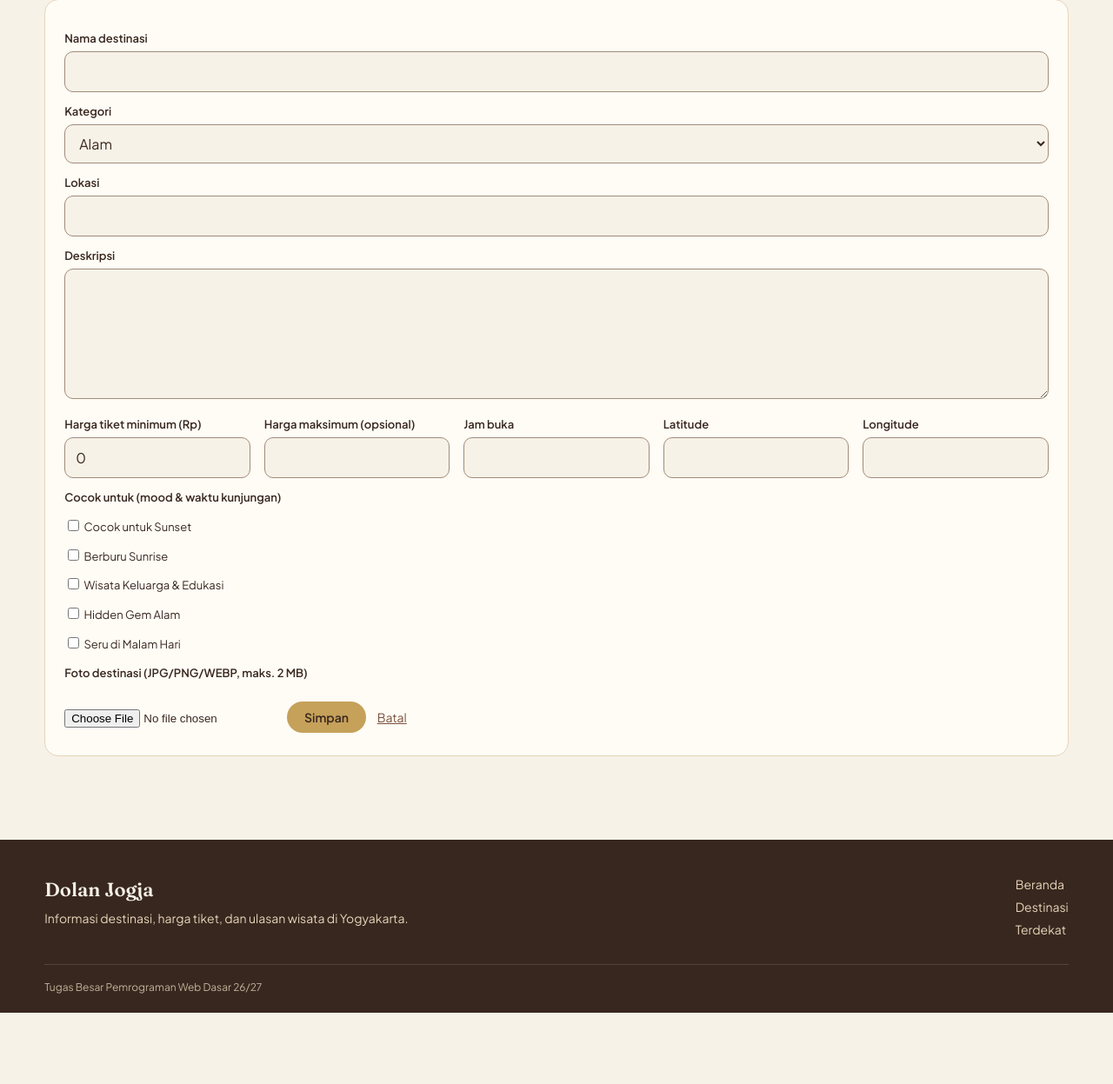
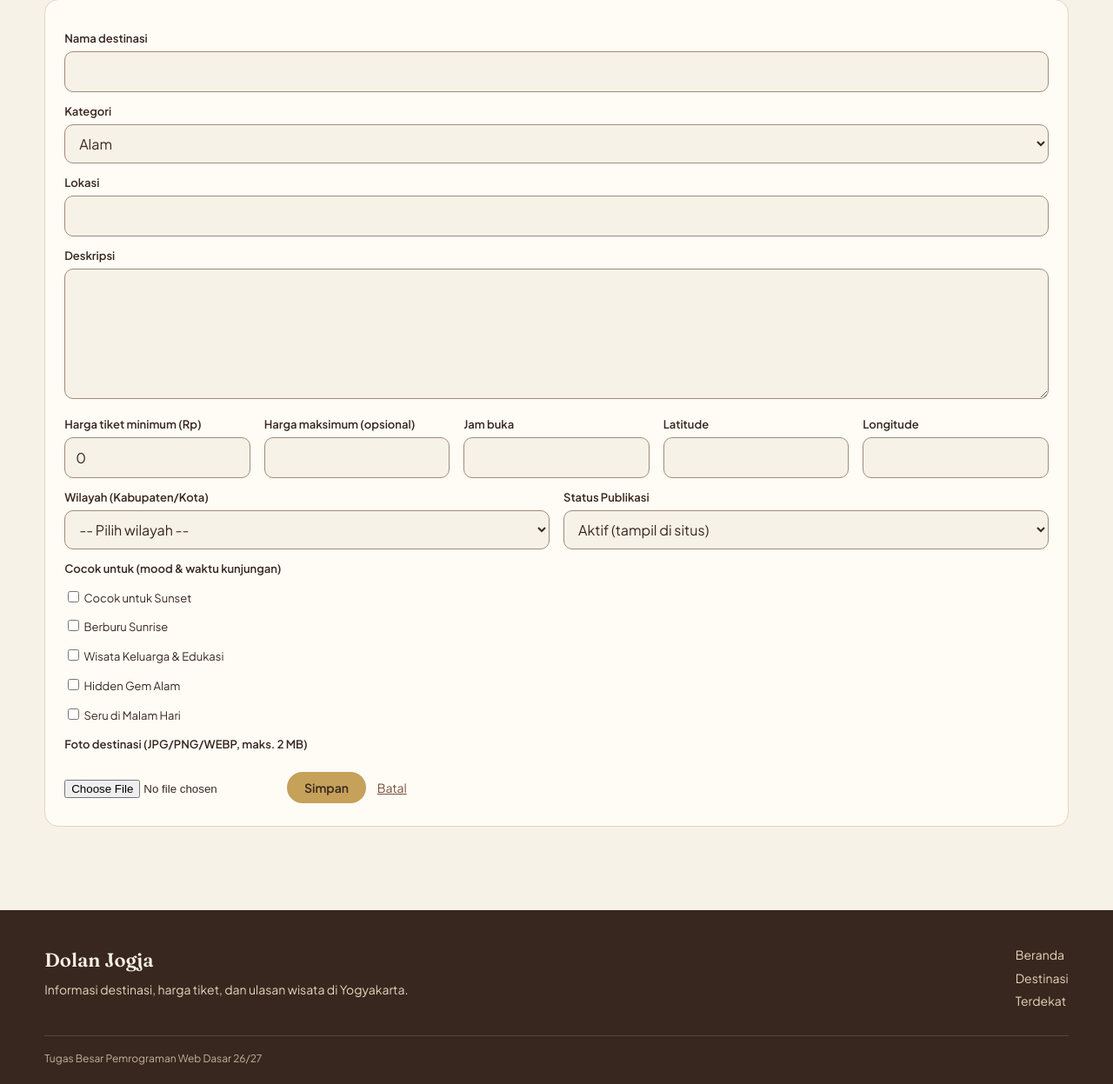
Before and after one commit to FerittoMoka/TubesPWD_A_7, a PHP site: page /admin/destinasi.php in a window 1280 px wide. Shown: the part 227-1474 px from the top of the page at 87% size. Before the commit the page ends 1392 px from the top, so only its background shows below. Run offline with PHP 8.4, Linux system fonts and the light colour scheme; a user stored in the database is signed in; data comes from the database, SQL or seed files in the repository; both versions use the stored data as it was after the commit.

Commit message:
update fitur baru coy

```diff
--- a/TugasBesar/admin/destinasi.php
+++ b/TugasBesar/admin/destinasi.php
@@ -1,11 +1,12 @@
 <?php
 require_once __DIR__ . "/../includes/init.php";
 require_once __DIR__ . "/../includes/mood.php";
+require_once __DIR__ . "/../includes/wilayah.php";
 wajib_admin();
 
 $id = (int) ($_GET["id"] ?? 0);
 $d = array("nama" => "", "category_id" => 0, "lokasi" => "", "deskripsi" => "", "harga_tiket" => 0,
-           "harga_maks" => "", "jam_buka" => "", "tag" => "", "latitude" => "", "longitude" => "", "foto" => null);
+           "harga_maks" => "", "jam_buka" => "", "tag" => "", "wilayah" => "", "status" => "aktif", "latitude" => "", "longitude" => "", "foto" => null);
 if ($id) {
     $s = $conn->prepare("SELECT * FROM destinations WHERE id=?");
     $s->bind_param("i", $id);
@@ -15,6 +16,8 @@ if ($id) {
     $d = $found;
 }
 $daftar_kategori = $conn->query("SELECT id, nama FROM categories ORDER BY nama")->fetch_all(MYSQLI_ASSOC);
+$daftar_wilayah = daftar_wilayah();
+$daftar_status  = daftar_status();
 $error = "";
 
 if ($_SERVER["REQUEST_METHOD"] === "POST") {
@@ -31,10 +34,12 @@ if ($_SERVER["REQUEST_METHOD"] === "POST") {
     // Tag mood: hanya nilai yang ada di daftar_mood() yang diterima (whitelist)
     $tag_pilih = array_values(array_intersect(array_keys(daftar_mood()), (array) ($_POST["tag"] ?? array())));
     $tag_str = implode(",", $tag_pilih);
+    $wilayah_in = trim($_POST["wilayah"] ?? "");
+    $status_in  = $_POST["status"] ?? "aktif";
 
     /* tampilkan kembali input jika ada error */
     $d = array_merge($d, array("nama" => $nama, "lokasi" => $lokasi, "deskripsi" => $desc, "category_id" => $cat,
-        "jam_buka" => $jam, "harga_tiket" => $tiket_s, "harga_maks" => $maks_s, "latitude" => $lat_s, "longitude" => $lng_s, "tag" => $tag_str));
+        "jam_buka" => $jam, "harga_tiket" => $tiket_s, "harga_maks" => $maks_s, "latitude" => $lat_s, "longitude" => $lng_s, "tag" => $tag_str, "wilayah" => $wilayah_in, "status" => $status_in));
 
     $kategori_valid = false;
     foreach ($daftar_kategori as $k) { if ((int) $k["id"] === $cat) { $kategori_valid = true; } }
@@ -43,6 +48,10 @@ if ($_SERVER["REQUEST_METHOD"] === "POST") {
         $error = "Nama dan lokasi wajib diisi (nama maks. 100, lokasi maks. 200 karakter).";
     } elseif (!$kategori_valid) {
         $error = "Pilih kategori yang valid.";
+    } elseif ($wilayah_in !== "" && !in_array($wilayah_in, $daftar_wilayah, true)) {
+        $error = "Pilih wilayah yang valid.";
+    } elseif (!isset($daftar_status[$status_in])) {
+        $error = "Pilih status publikasi yang valid.";
     } elseif (!ctype_digit($tiket_s) || ($maks_s !== "" && !ctype_digit($maks_s))) {
         $error = "Harga tiket harus berupa angka bulat (Rupiah).";
     } elseif (($lat_s !== "" && (!is_numeric($lat_s) || $lat_s < -90 || $lat_s > 90))
@@ -59,17 +68,18 @@ if ($_SERVER["REQUEST_METHOD"] === "POST") {
             $lat   = $lat_s === "" ? null : (float) $lat_s;
             $lng   = $lng_s === "" ? null : (float) $lng_s;
             $tag   = $tag_str === "" ? null : $tag_str;
+            $wilayah = $wilayah_in === "" ? null : $wilayah_in;
             $foto_lama = $d["foto"];
             if (!empty($_POST["hapus_foto"]) && $foto_baru === null) { hapus_gambar("destinasi", $foto_lama); $foto_final = null; }
             elseif ($foto_baru !== null) { hapus_gambar("destinasi", $foto_lama); $foto_final = $foto_baru; }
             else { $foto_final = $foto_lama; }
 
             if ($id) {
-                $s = $conn->prepare("UPDATE destinations SET category_id=?, nama=?, lokasi=?, deskripsi=?, harga_tiket=?, harga_maks=?, jam_buka=?, tag=?, latitude=?, longitude=?, foto=? WHERE id=?");
-                $s->bind_param("isssiissddsi", $cat, $nama, $lokasi, $desc, $tiket, $maks, $jam, $tag, $lat, $lng, $foto_final, $id);
+                $s = $conn->prepare("UPDATE destinations SET category_id=?, nama=?, lokasi=?, deskripsi=?, harga_tiket=?, harga_maks=?, jam_buka=?, tag=?, wilayah=?, status=?, latitude=?, longitude=?, foto=? WHERE id=?");
+                $s->bind_param("isssiissssddsi", $cat, $nama, $lokasi, $desc, $tiket, $maks, $jam, $tag, $wilayah, $status_in, $lat, $lng, $foto_final, $id);
             } else {
-                $s = $conn->prepare("INSERT INTO destinations (category_id,nama,lokasi,deskripsi,harga_tiket,harga_maks,jam_buka,tag,latitude,longitude,foto) VALUES (?,?,?,?,?,?,?,?,?,?,?)");
-                $s->bind_param("isssiissdds", $cat, $nama, $lokasi, $desc, $tiket, $maks, $jam, $tag, $lat, $lng, $foto_final);
+                $s = $conn->prepare("INSERT INTO destinations (category_id,nama,lokasi,deskripsi,harga_tiket,harga_maks,jam_buka,tag,wilayah,status,latitude,longitude,foto) VALUES (?,?,?,?,?,?,?,?,?,?,?,?,?)");
+                $s->bind_param("isssiissssdds", $cat, $nama, $lokasi, $desc, $tiket, $maks, $jam, $tag, $wilayah, $status_in, $lat, $lng, $foto_final);
             }
             $s->execute();
             flash("success", $id ? "Destinasi berhasil diperbarui." : "Destinasi berhasil ditambahkan.");
@@ -116,6 +126,26 @@ header_web($id ? "Edit Destinasi" : "Tambah Destinasi");
       <div><label for="longitude">Longitude</label><input type="text" id="longitude" name="longitude" value="<?php echo e($d["longitude"]); ?>" /></div>
     </div>
 
+    <div class="two-col">
+      <div>
+        <label for="wilayah">Wilayah (Kabupaten/Kota)</label>
+        <select id="wilayah" name="wilayah">
+          <option value="">-- Pilih wilayah --</option>
+          <?php foreach ($daftar_wilayah as $w) { ?>
+          <option value="<?php echo e($w); ?>"<?php echo ($d["wilayah"] ?? "") === $w ? ' selected="selected"' : ""; ?>><?php echo e($w); ?></option>
+          <?php } ?>
+        </select>
+      </div>
+      <div>
+        <label for="status">Status Publikasi</label>
+        <select id="status" name="status">
+          <?php foreach ($daftar_status as $ks => $ls) { ?>
+          <option value="<?php echo e($ks); ?>"<?php echo ($d["status"] ?? "aktif") === $ks ? ' selected="selected"' : ""; ?>><?php echo e($ls); ?></option>
+          <?php } ?>
+        </select>
+      </div>
+    </div>
+
     <label>Cocok untuk (mood &amp; waktu kunjungan)</label>
     <div class="tag-pilihan">
       <?php foreach (daftar_mood() as $kunci => $label) { ?>
--- a/TugasBesar/assets/js/filter_destinasi.js
+++ b/TugasBesar/assets/js/filter_destinasi.js
@@ -142,4 +142,6 @@
             terapkan();
         });
     }
+
+
 })();
--- /dev/null
+++ b/TugasBesar/includes/wilayah.php
@@ -0,0 +1,16 @@
+<?php
+// Daftar wilayah (kabupaten/kota di DIY) dan status publikasi destinasi.
+// Dipakai form admin, filter beranda, dan halaman lain agar pilihannya selalu seragam.
+if (!function_exists('daftar_wilayah')) {
+    function daftar_wilayah() {
+        return array("Kota Yogyakarta", "Sleman", "Bantul", "Gunungkidul", "Kulon Progo");
+    }
+}
+if (!function_exists('daftar_status')) {
+    function daftar_status() {
+        return array(
+            "aktif" => "Aktif (tampil di situs)",
+            "arsip" => "Arsip (disembunyikan, data tetap tersimpan)",
+        );
+    }
+}
```
Also changed, not shown: TugasBesar/database.sql (+14 -0 lines), TugasBesar/includes/auth.php (+22 -11 lines), TugasBesar/admin/index.php (line endings or trailing spaces).
